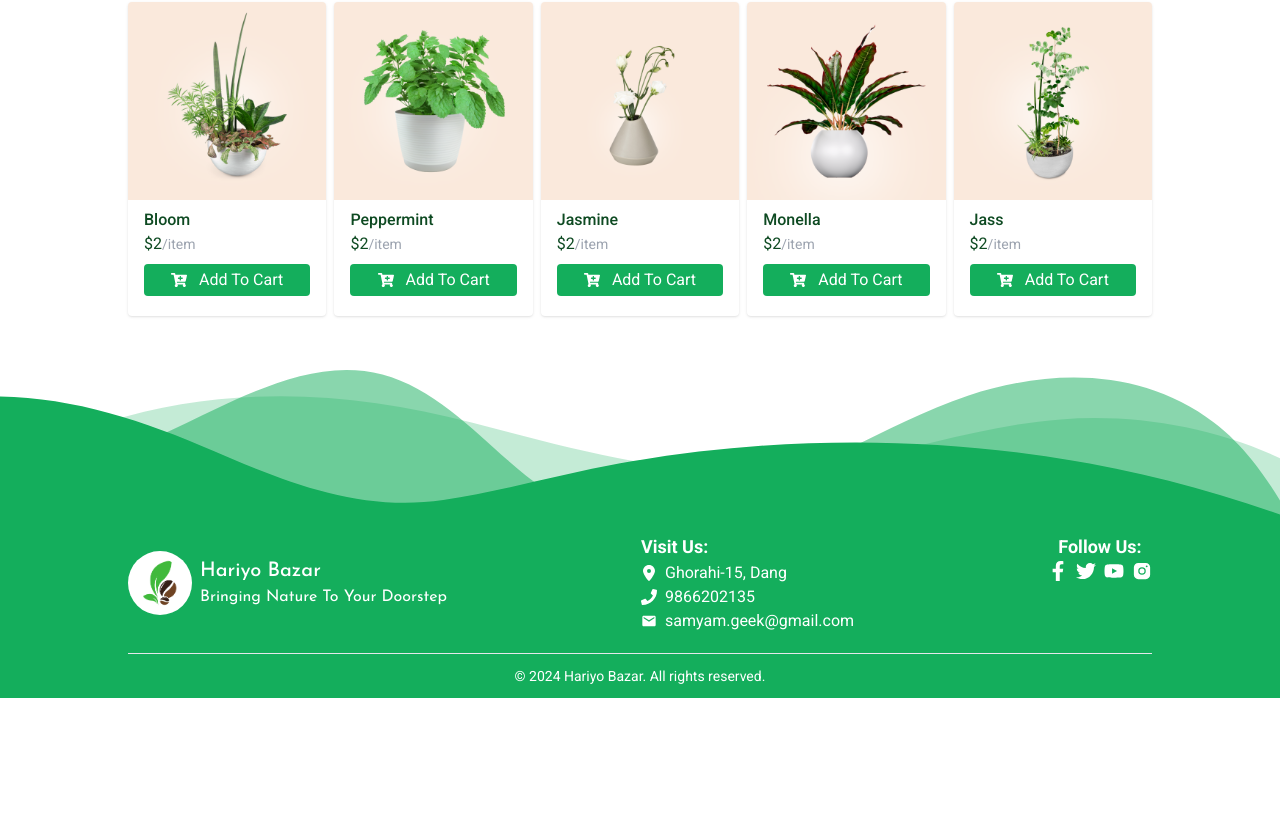
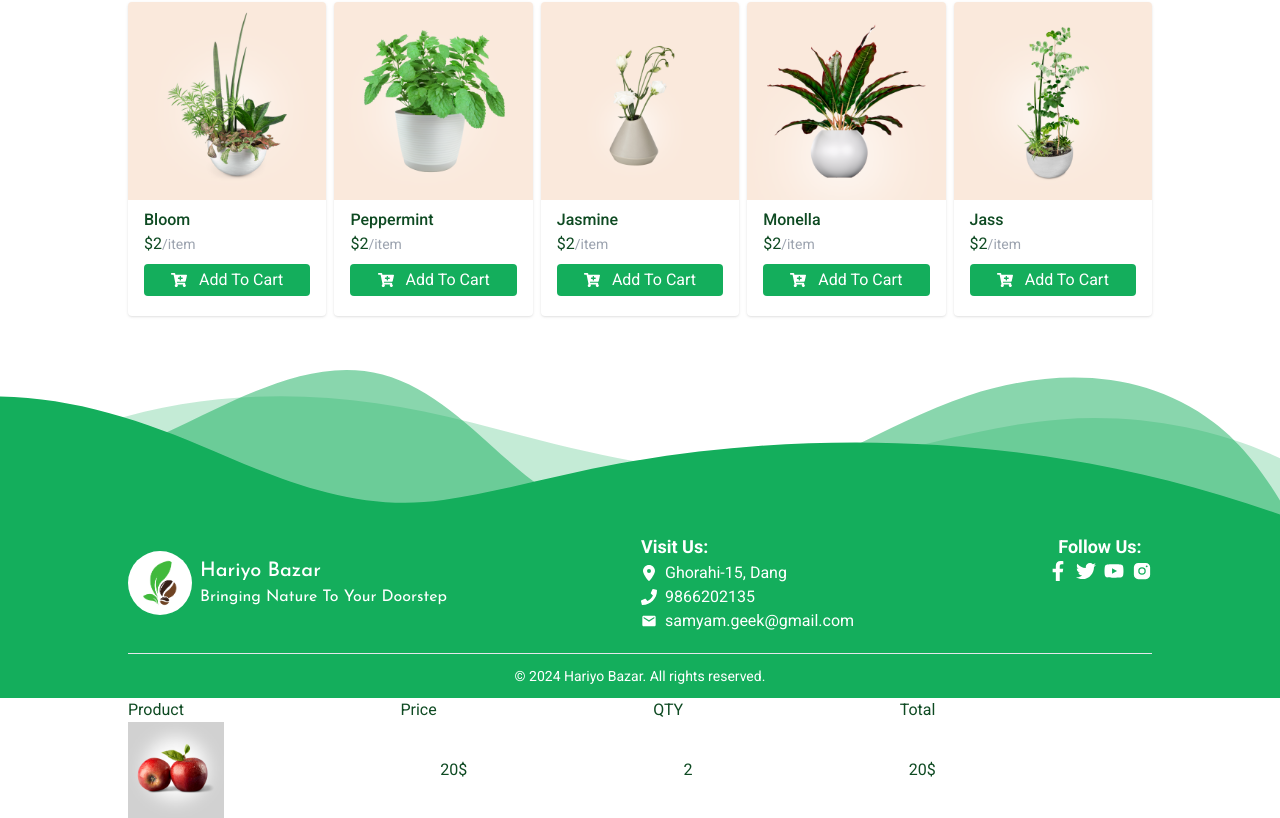
Before and after one commit to shaggy619/hariyo-bazar, a React (Vite) app in the folder hariyo-bazar/: page / in a window 1280 px wide. Shown: the part 3351-4169 px from the top of the page. Before the commit the page ends 4049 px from the top, so only its background shows below. Built offline with nearby package versions, Linux system fonts and the light colour scheme.

Commit message:
Added CartInfo component

```diff
--- a/hariyo-bazar/src/App.jsx
+++ b/hariyo-bazar/src/App.jsx
@@ -2,6 +2,7 @@ import "./App.css";
 import Navbar from "./components/Navbar";
 import Home from "./pages/Home";
 import Footer from "./components/Footer";
+import CartInfo from "./pages/CartInfo";
 
 function App() {
   return (
@@ -9,6 +10,7 @@ function App() {
       <Navbar />
       <Home />
       <Footer />
+      <CartInfo />
     </>
   );
 }
--- /dev/null
+++ b/hariyo-bazar/src/pages/CartInfo.jsx
@@ -0,0 +1,35 @@
+import React from "react";
+const cartInfo = [
+  { id: 1, title: "Apple", img: "/src/Images/Fruits/apple.png", price: 20 },
+];
+const CartInfo = () => {
+  return (
+    <>
+      <div className="w-[80%] m-auto flex justify-between">
+        <div>Product</div>
+        <div> Price</div>
+        <div>QTY</div>
+        <div>Total</div>
+        <div></div>
+      </div>
+
+      {cartInfo.map(({ id, img, title, price }) => (
+        <div
+          key={id}
+          className="w-[80%] m-auto flex justify-between items-center"
+        >
+          <div>
+            {" "}
+            <img src={img} alt={title} className="w-[6em]" />{" "}
+          </div>
+          <div>{price}$</div>
+          <div>2</div>
+          <div>{price}$</div>
+          <div></div>
+        </div>
+      ))}
+    </>
+  );
+};
+
+export default CartInfo;
```
